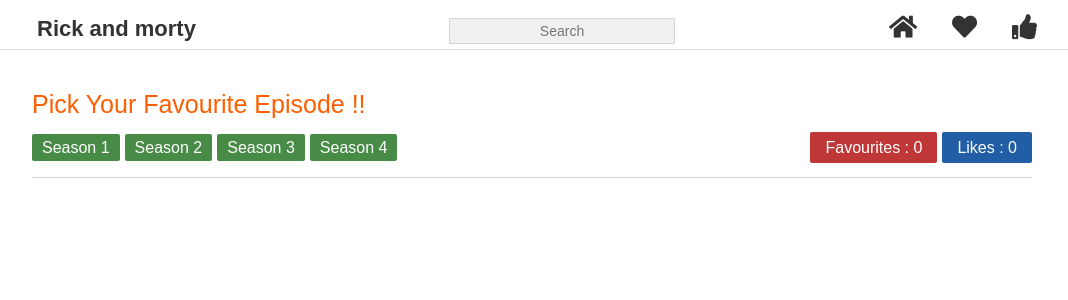
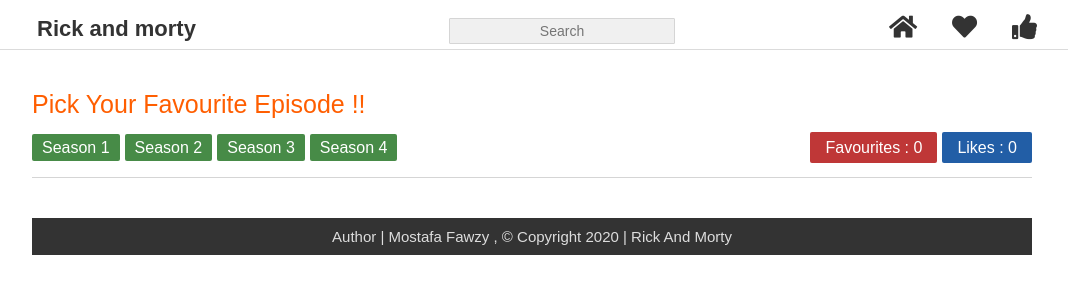
Before and after one commit to MostafaFawzy7/Rick-And-Morty-, a React app: page /likes in a window 1280 px wide. Shown: the top 300 px of the page, without its empty margins (108-1176 px from the left). Built offline with nearby package versions, Linux system fonts and the light colour scheme.

Commit message:
build footer

```diff
--- a/src/app.tsx
+++ b/src/app.tsx
@@ -2,6 +2,7 @@
 import { Body, Container } from './container'
 import TopMenu from './topMenu'
 import Top from './top'
+import Footer from './footer'
 
 const App = (props: any): JSX.Element => {
 
@@ -12,6 +13,7 @@
                 <Container>
                     <Top />
                     {props.children}
+                    <Footer />
                 </Container>
             </Body>
         </React.Fragment>
--- /dev/null
+++ b/src/footer.tsx
@@ -0,0 +1,23 @@
+import React from 'react'
+import styled from 'styled-components'
+
+const Footer = () => {
+
+    const Footer = styled.div`
+        background: #333;
+        font-size: 15px;
+        color: #DDD;
+        padding: 10px;
+        text-align: center
+    `
+
+    return (
+        <React.Fragment>
+            <Footer>
+                Author | Mostafa Fawzy , &copy; Copyright 2020 | Rick And Morty
+            </Footer>
+        </React.Fragment>
+    )
+}
+
+export default Footer
```
